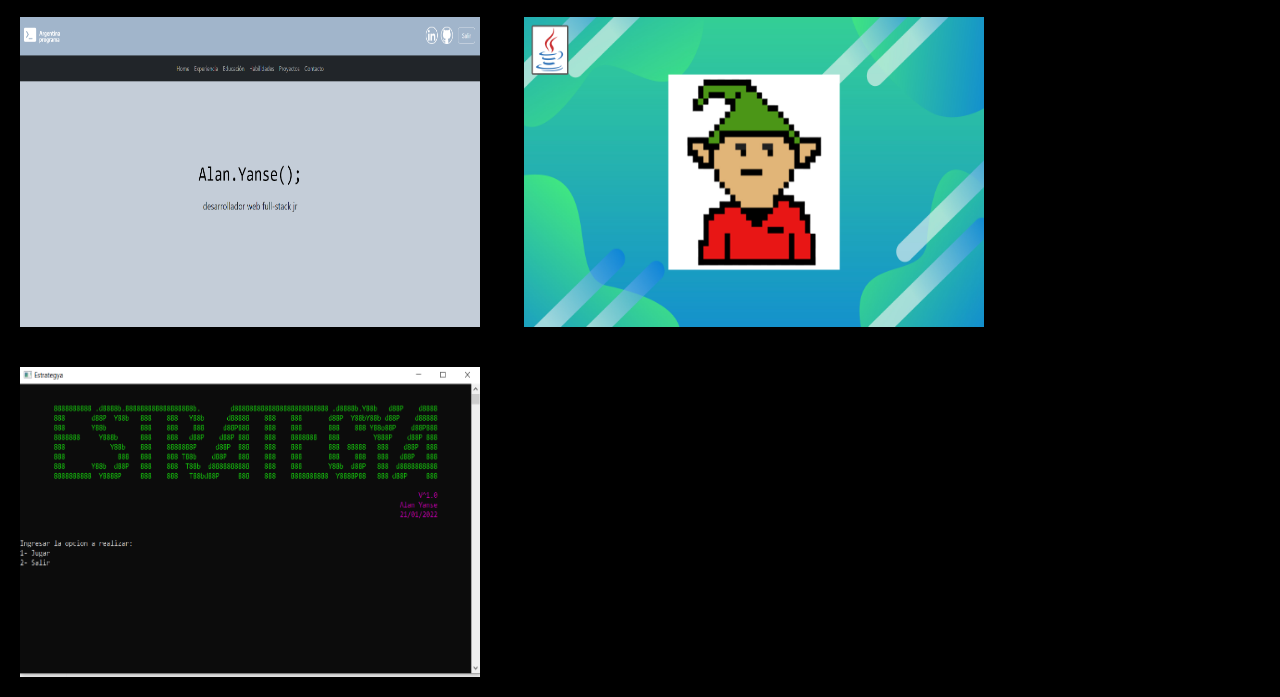
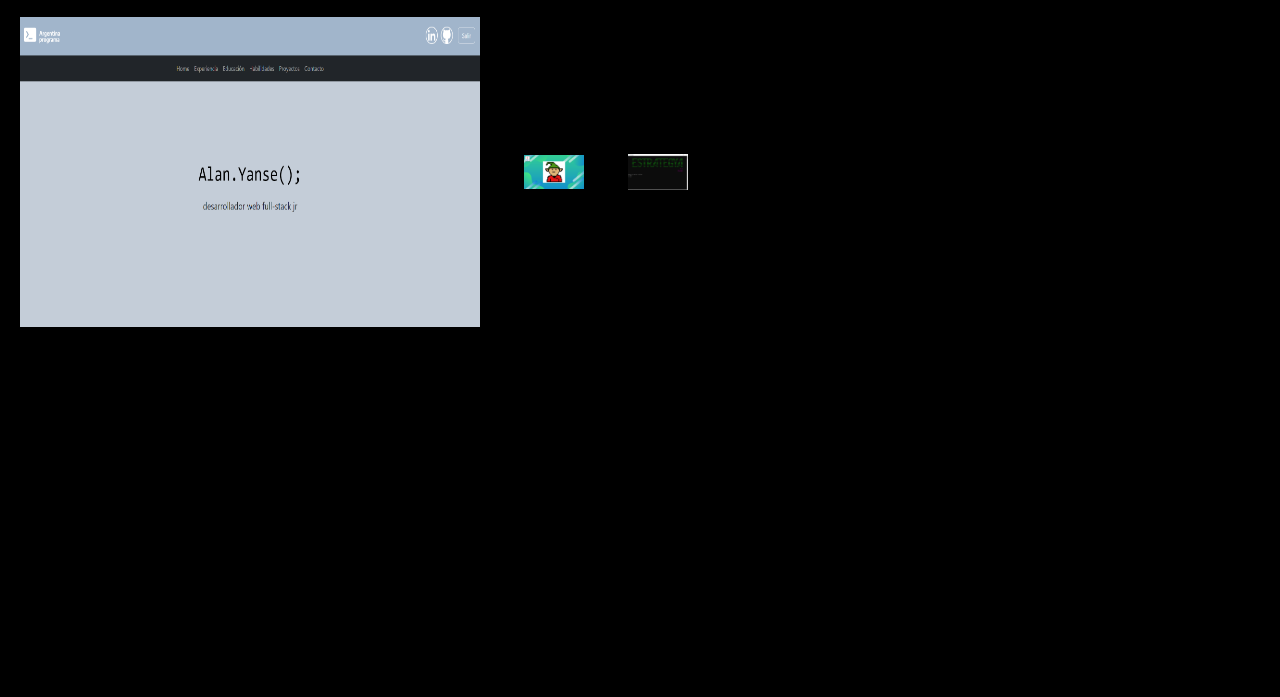
Before and after one commit to AlanYanse/MyStorage, a plain HTML site: page index.html in a window 1280 px wide. Shown: the part 103-800 px from the top of the page. Drawn offline with nearby package versions, Linux system fonts and the light colour scheme.

Commit message:
Update index.html

```diff
--- a/index.html
+++ b/index.html
@@ -20,7 +20,7 @@
           padding: 20px;
         }
 
-        #portfolio, #game, #estrategia{
+        #portfolio{
           width: 500px;
           height: 350px;
         }
```
